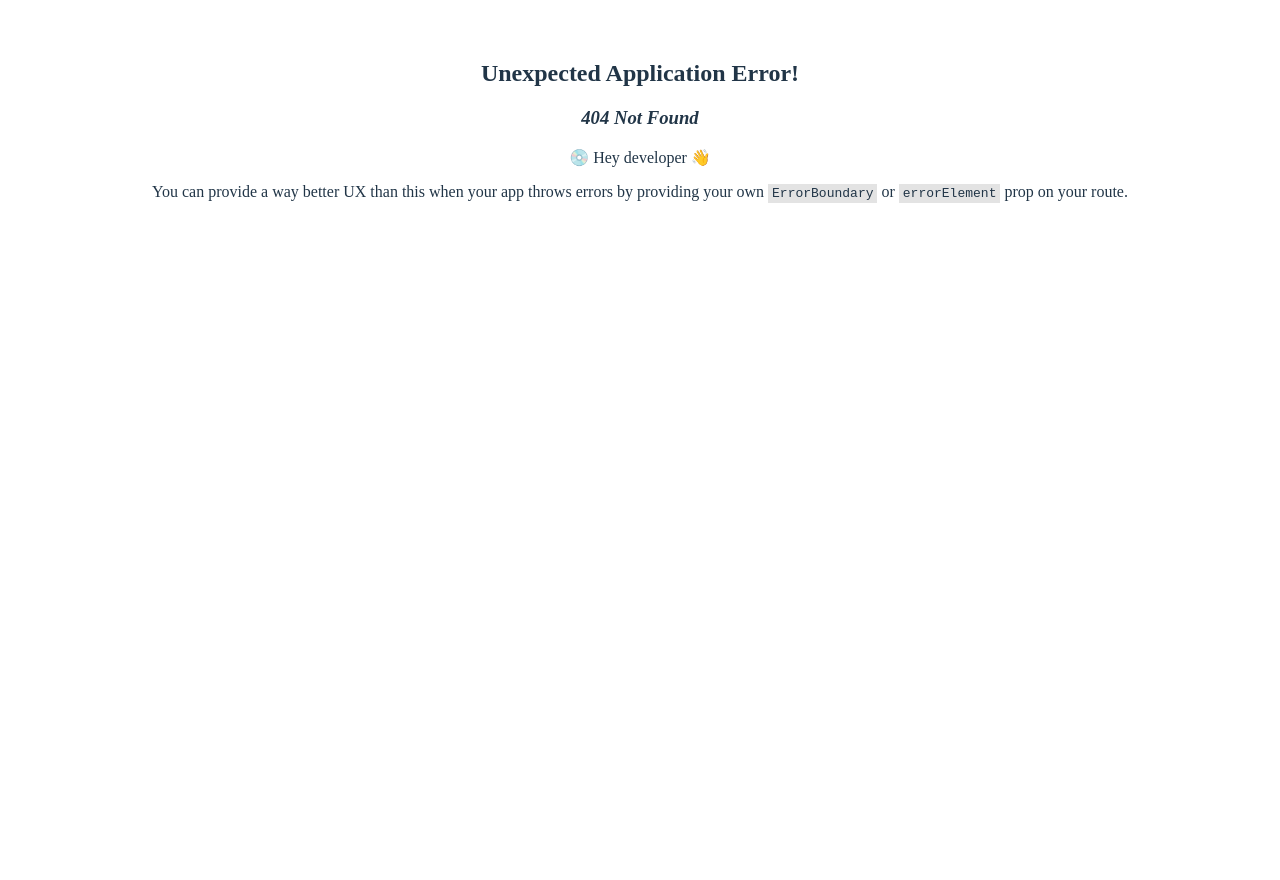
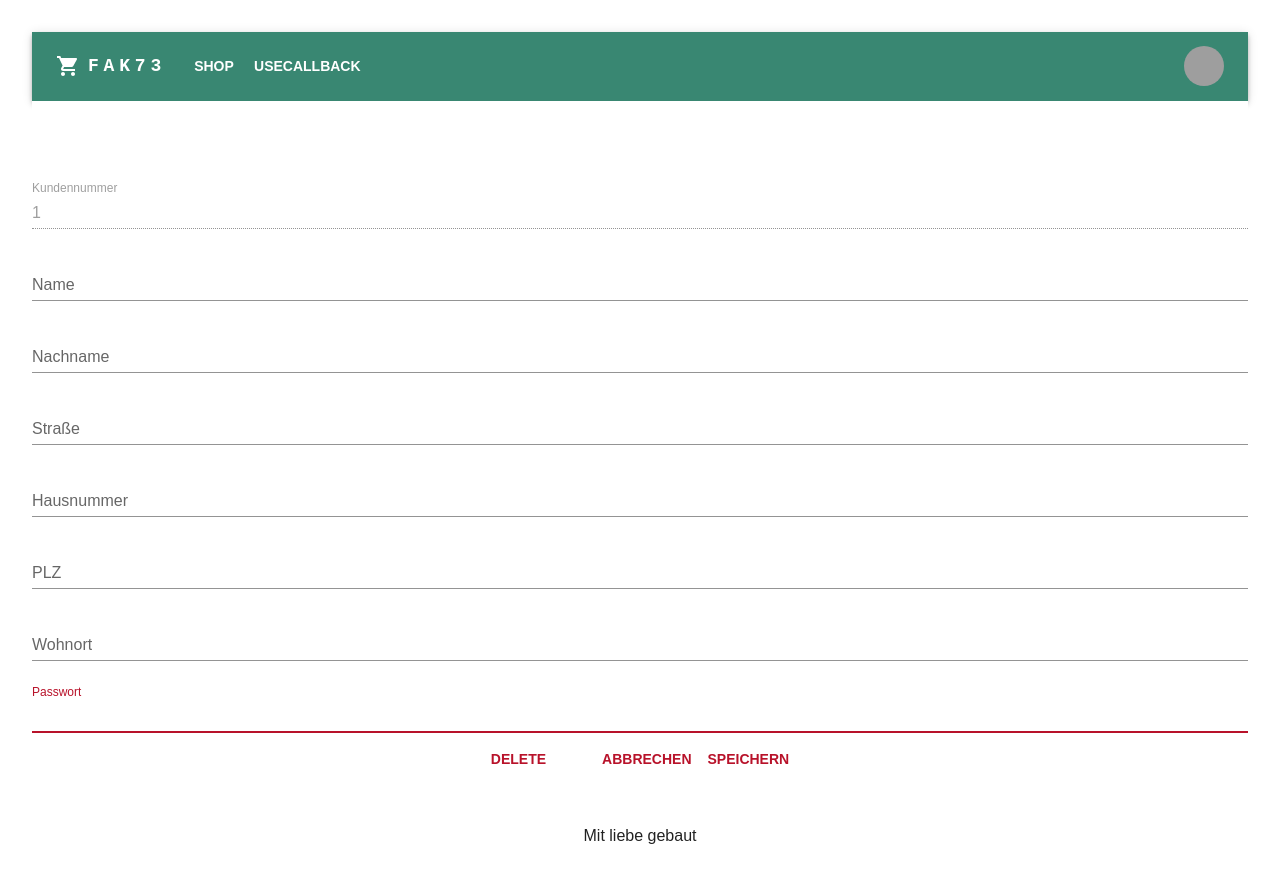
Before and after one commit to tdangschulz/versandhandel-fe, a React (Vite) app: page /profile/1 in a window 1280 px wide. Before the commit this address had no page. Before the commit the page ends 800 px from the top, so only its background shows below. Built offline with nearby package versions, Linux system fonts and the light colour scheme; grey boxes are pictures that could not be loaded.

Commit message:
revise shop

```diff
--- a/src/api/userApi.ts
+++ b/src/api/userApi.ts
@@ -1,6 +1,5 @@
 import axios from "axios";
-import { User } from "../models";
-import { Profile } from "../context/globalContext";
+import { Profile, User } from "../models";
 
 export const getUserInfo = async (userId: string) => {
   const response = await axios.get<User>("customers/" + userId);
--- a/src/components/pages/ShoppingCart/OrderSummaryItem.tsx
+++ b/src/components/pages/ShoppingCart/OrderSummaryItem.tsx
@@ -140,7 +140,7 @@ export default function OrderSummaryItem() {
           color="primary"
           onClick={showInvoice}
         >
-          BUY NOW
+          {locale.buyNow}
         </Button>
       </CardActions>
     </Card>
--- a/src/components/pages/login/Login.tsx
+++ b/src/components/pages/login/Login.tsx
@@ -11,7 +11,7 @@ import { ThemeProvider } from "@mui/material/styles";
 import * as React from "react";
 import theme from "../../commons/theme";
 import { useSession } from "../../hooks/useSession";
-import { ProfileDialog } from "../ProfileDialog";
+import { ProfileDialog } from "../user/ProfileDialog";
 
 function Copyright(props: any) {
   return (
--- a/src/components/pages/product/ProductList.tsx
+++ b/src/components/pages/product/ProductList.tsx
@@ -12,11 +12,13 @@ import { Product } from "../../../models";
 import withRoot from "../../hocs/withRoot";
 import { ProductDialog } from "./ProductDialog";
 import { useGlobalState } from "../../../context/globalContext";
+import { LocaleContext } from "../../../context/localContext";
 
 const ProductDetails: React.FC = () => {
   const [showDialog, setShowDialog] = React.useState(false);
   const [selectedProduct, setSelectedProduct] = React.useState<Product>();
   const { state, dispatch } = useGlobalState();
+  const { locale } = React.useContext(LocaleContext);
 
   React.useEffect(() => {
     const fetch = async () => {
@@ -58,7 +60,7 @@ const ProductDetails: React.FC = () => {
       ></ProductDialog>
       <Grid container justifyContent="flex-end">
         <Button variant="outlined" onClick={addProduct} sx={{ mb: 2 }}>
-          Neues Produkt
+          {locale.newProduct}
         </Button>
         <Grid item xs={12} lg={12}>
           <TableContainer component={Paper}>
@@ -66,10 +68,10 @@ const ProductDetails: React.FC = () => {
               <TableHead>
                 <TableRow>
                   <TableCell align="left">Id</TableCell>
-                  <TableCell align="left">Produkt</TableCell>
-                  <TableCell align="left">Beschreibung</TableCell>
+                  <TableCell align="left">{locale.product}</TableCell>
+                  <TableCell align="left">{locale.description}</TableCell>
                   <TableCell sx={{ width: 100 }} align="right">
-                    Preis
+                    {locale.price}
                   </TableCell>
                   <TableCell align="right"></TableCell>
                 </TableRow>
--- a/src/components/pages/shop/components/ShopTable.tsx
+++ b/src/components/pages/shop/components/ShopTable.tsx
@@ -6,8 +6,9 @@ import TableCell from "@mui/material/TableCell";
 import TableContainer from "@mui/material/TableContainer";
 import TableHead from "@mui/material/TableHead";
 import TableRow from "@mui/material/TableRow";
-import { useEffect, useState } from "react";
+import { useContext, useEffect, useState } from "react";
 import { Product } from "../../../../models";
+import { LocaleContext } from "../../../../context/localContext";
 
 type Props = {
   products: Product[];
@@ -16,6 +17,7 @@ type Props = {
 
 export const ShopTable: React.FC<Props> = ({ products, addingProduct }) => {
   const [selected, setSelected] = useState<Product>();
+  const { locale } = useContext(LocaleContext);
 
   useEffect(() => {
     console.log("rendering shop table");
@@ -41,10 +43,10 @@ export const ShopTable: React.FC<Props> = ({ products, addingProduct }) => {
         <TableHead>
           <TableRow>
             <TableCell align="left">Id</TableCell>
-            <TableCell align="left">{"Product"}</TableCell>
-            <TableCell align="left">{"Description"}</TableCell>
+            <TableCell align="left">{locale.product}</TableCell>
+            <TableCell align="left">{locale.description}</TableCell>
             <TableCell sx={{ width: 100 }} align="right">
-              {"Price"}
+              {locale.price}
             </TableCell>
             <TableCell align="right"></TableCell>
           </TableRow>
--- /dev/null
+++ b/src/components/pages/user/ProfileContent.tsx
@@ -0,0 +1,209 @@
+import { TextField } from "@mui/material";
+import Button from "@mui/material/Button";
+import * as React from "react";
+import { registerCustomer, saveAdminProfile } from "../../../api/userApi";
+import { useGlobalState } from "../../../context/globalContext";
+import { Profile } from "../../../models";
+import { mapUserInfo } from "../../hocs/withAuth";
+
+export interface ProfileContent {
+  afterSubmit?: (product: Profile) => void;
+  onCancel?: () => void;
+  profile?: Profile;
+  showPassword?: boolean;
+  registerDialog?: boolean;
+  showDeleteButton?: boolean;
+  submitTitle?: string;
+  profileId?: number;
+}
+
+function generateRandomNumber() {
+  const min = 10000; // Mindestwert
+  const max = 99999; // Höchstwert
+  const randomNumber = Math.floor(Math.random() * (max - min + 1) + min); // Generierung der Zufallszahl
+  return randomNumber;
+}
+
+export function ProfileContent(props: ProfileContent) {
+  const {
+    onCancel,
+    afterSubmit,
+    profile,
+    showPassword = true,
+    registerDialog,
+    showDeleteButton = true,
+    submitTitle = "Speichern",
+    profileId,
+  } = props;
+  const { state, dispatch } = useGlobalState();
+  const [firstName, setFirstName] = React.useState<string>();
+  const [street, setStreet] = React.useState<string>();
+
+  const [houseNo, setHouseNo] = React.useState<Number>();
+  const [lastName, setLastName] = React.useState<string>();
+  const [residence, setResidence] = React.useState<string>();
+  const [password, setPassword] = React.useState<string>();
+
+  const [zipCode, setZipCode] = React.useState<string>();
+  const [id, setId] = React.useState<number>(generateRandomNumber());
+
+  React.useEffect(() => {
+    const userId = profileId ?? localStorage.getItem("userId");
+
+    if (userId) {
+      setId(Number(userId));
+    }
+  }, []);
+
+  React.useEffect(() => {
+    setFirstName(profile?.firstName);
+    setStreet(profile?.address.street);
+    setHouseNo(Number(profile?.address.houseNo));
+    setLastName(profile?.lastName);
+    setResidence(profile?.address.residence);
+    setPassword(profile?.password);
+    setZipCode(profile?.address.zipCode);
+  }, [profile]);
+
+  const deleting = async () => {};
+
+  const save = async () => {
+    let response;
+    const user = {
+      id,
+      firstName,
+      houseNo,
+      lastName,
+      residence,
+      password,
+      zipCode,
+      street,
+    };
+    if (!registerDialog) {
+      response = await saveAdminProfile(user);
+    } else {
+      response = await registerCustomer(user);
+    }
+
+    if (typeof afterSubmit === "function" && dispatch && state.userInfo) {
+      const profile = mapUserInfo(response, state.userInfo.isAdmin);
+      dispatch({
+        type: "ADD_USER",
+        payload: profile,
+      });
+
+      afterSubmit(profile);
+    }
+  };
+
+  return (
+    <div>
+      <div>
+        <TextField
+          autoFocus
+          margin="normal"
+          id="id"
+          label="Kundennummer"
+          type="number"
+          fullWidth
+          variant="standard"
+          value={id}
+          disabled
+        />
+
+        <TextField
+          autoFocus
+          margin="normal"
+          id="name"
+          label="Name"
+          type="text"
+          fullWidth
+          variant="standard"
+          value={firstName}
+          onChange={(event) => setFirstName(event.target.value)}
+        />
+
+        <TextField
+          autoFocus
+          margin="normal"
+          id="lastName"
+          label="Nachname"
+          type="text"
+          fullWidth
+          variant="standard"
+          value={lastName}
+          onChange={(event) => setLastName(event.target.value)}
+        />
+        <TextField
+          autoFocus
+          margin="normal"
+          id="street"
+          label="Straße"
+          type="text"
+          fullWidth
+          variant="standard"
+          value={street}
+          onChange={(event) => setStreet(event.target.value)}
+        />
+        <TextField
+          autoFocus
+          margin="normal"
+          id="houseNo"
+          label="Hausnummer"
+          type="number"
+          fullWidth
+          variant="standard"
+          value={houseNo}
+          onChange={(event) =>
+            setHouseNo(
+              event.target.value ? Number(event.target.value) : undefined
+            )
+          }
+        />
+        <TextField
+          autoFocus
+          margin="normal"
+          id="zipCode"
+          label="PLZ"
+          type="text"
+          fullWidth
+          variant="standard"
+          value={zipCode}
+          onChange={(event) => setZipCode(event.target.value)}
+        />
+        <TextField
+          autoFocus
+          margin="normal"
+          id="residence"
+          label="Wohnort"
+          type="text"
+          fullWidth
+          variant="standard"
+          value={residence}
+          onChange={(event) => setResidence(event.target.value)}
+        />
+        {showPassword ? (
+          <TextField
+            autoFocus
+            margin="normal"
+            id="password"
+            label="Passwort"
+            type="text"
+            fullWidth
+            variant="standard"
+            value={password}
+            onChange={(event) => setPassword(event.target.value)}
+          />
+        ) : undefined}
+      </div>
+
+      {showDeleteButton ? (
+        <Button onClick={deleting} sx={{ mr: 5 }}>
+          Delete
+        </Button>
+      ) : undefined}
+      <Button onClick={onCancel}>Abbrechen</Button>
+      <Button onClick={save}>{submitTitle}</Button>
+    </div>
+  );
+}
--- a/src/components/pages/ProfileDialog.tsx
+++ b/src/components/pages/user/ProfileDialog.tsx
@@ -3,10 +3,10 @@ import Button from "@mui/material/Button";
 import Dialog from "@mui/material/Dialog";
 import DialogTitle from "@mui/material/DialogTitle";
 import * as React from "react";
-import { registerCustomer, saveAdminProfile } from "../../api/userApi";
-import { useGlobalState } from "../../context/globalContext";
-import { mapUserInfo } from "../hocs/withAuth";
-import { Profile } from "../../models";
+import { registerCustomer, saveAdminProfile } from "../../../api/userApi";
+import { useGlobalState } from "../../../context/globalContext";
+import { mapUserInfo } from "../../hocs/withAuth";
+import { Profile } from "../../../models";
 
 export interface ProfileDialogProps {
   open: boolean;
@@ -102,6 +102,7 @@ export function ProfileDialog(props: ProfileDialogProps) {
       <DialogTitle>Profil {profile?.isPremium ? "👑" : ""}</DialogTitle>
 
       <DialogContent>
+        <div>
           <TextField
             autoFocus
             margin="normal"
@@ -198,6 +199,7 @@ export function ProfileDialog(props: ProfileDialogProps) {
               onChange={(event) => setPassword(event.target.value)}
             />
           ) : undefined}
+        </div>
       </DialogContent>
       <DialogActions>
         {showDeleteButton ? (
--- /dev/null
+++ b/src/components/pages/user/ProfilePage.tsx
@@ -0,0 +1,11 @@
+import { useParams } from "react-router-dom";
+import { ProfileContent } from "./ProfileContent";
+import withRoot from "../../hocs/withRoot";
+
+const Profile = () => {
+  const { id } = useParams();
+
+  return <ProfileContent profileId={Number(id)}></ProfileContent>;
+};
+
+export const ProfilePage = withRoot(Profile);
--- a/src/components/shareds/ResponsiveAppBar.tsx
+++ b/src/components/shareds/ResponsiveAppBar.tsx
@@ -14,7 +14,7 @@ import Typography from "@mui/material/Typography";
 import * as React from "react";
 import { useNavigate } from "react-router-dom";
 import { useGlobalState } from "../../context/globalContext";
-import { ProfileDialog } from "../pages/ProfileDialog";
+import { ProfileDialog } from "../pages/user/ProfileDialog";
 import { useSession } from "../hooks/useSession";
 import { LocaleContext } from "../../context/localContext";
 
--- a/src/context/globalContext.ts
+++ b/src/context/globalContext.ts
@@ -21,7 +21,8 @@ export const defaultGlobalState = {
     products: [],
     premium: 0,
   },
-} as DefaultGlobalState;
+};
+
 export const GlobalStateContext = React.createContext(defaultGlobalState);
 
 export const DispatchStateContext = React.createContext<
--- a/src/locale.ts
+++ b/src/locale.ts
@@ -6,6 +6,8 @@ export const locales = {
     search: "Suche",
     price: "Preis",
     cart: "Einkaufswagen",
+    newProduct: "Neues Produkt",
+    buyNow: "Bezahlen",
   },
   en: {
     footer: "build with love",
@@ -14,5 +16,7 @@ export const locales = {
     search: "Search",
     price: "Price",
     cart: "Shopping cart",
+    newProduct: "New product",
+    buyNow: "Buy now",
   },
 };
--- a/src/route/routeConfig.ts
+++ b/src/route/routeConfig.ts
@@ -8,6 +8,7 @@ import ProductList from "../components/pages/product/ProductList";
 import CustomersList from "../components/pages/user/CustomersList";
 import InvoiceList from "../components/pages/invoice/InvoiceList";
 import ParentComponent from "../Callback";
+import { ProfilePage } from "../components/pages/user/ProfilePage";
 
 export const router = createBrowserRouter([
   {
@@ -47,4 +48,9 @@ export const router = createBrowserRouter([
     path: "/callback",
     Component: ParentComponent,
   },
+
+  {
+    path: "/profile/:id",
+    Component: ProfilePage,
+  },
 ]);
```
Also changed, not shown: 1 other file (tests, documents, lock files or other folders). Lines whose indentation alone changed are shown as unchanged.
